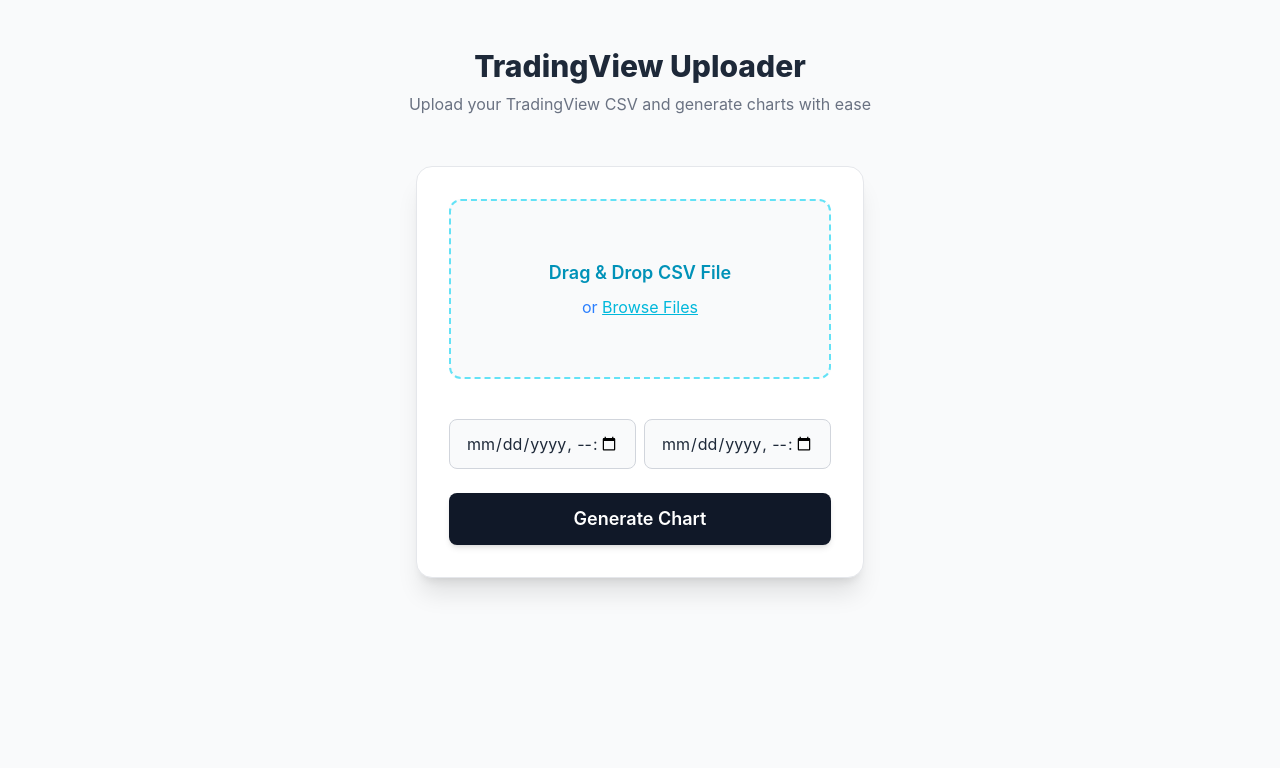
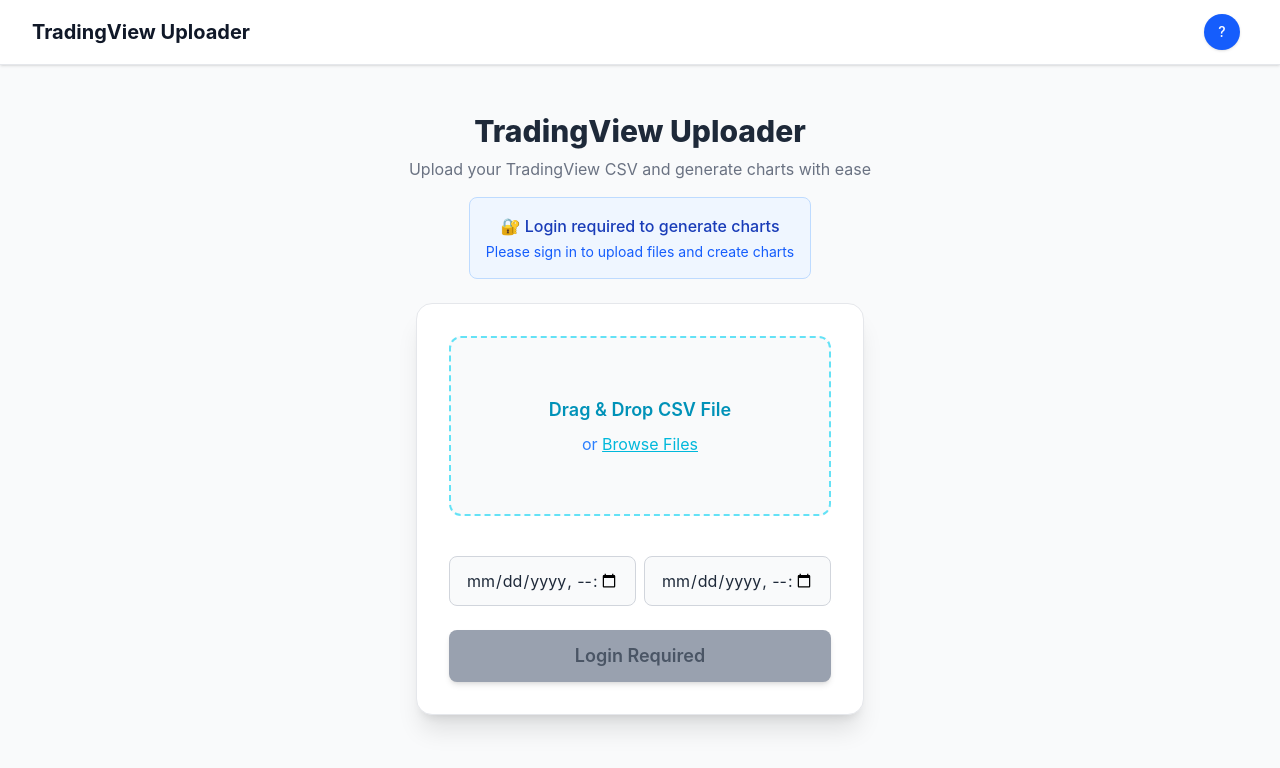
Before and after one commit to flywithpunitt/newfrontend, a React (Vite) app: page / in a window 1280 px wide. Shown: the top 768 px of the page. Built offline with nearby package versions, Linux system fonts and the light colour scheme; no server answers.

Commit message:
Update App.jsx

```diff
--- a/src/App.jsx
+++ b/src/App.jsx
@@ -1,4 +1,4 @@
-import { useState, useRef } from 'react'
+import { useState, useRef, useEffect } from 'react'
 import { Line, Bar, Doughnut } from 'react-chartjs-2'
 import {
   Chart as ChartJS,
@@ -85,6 +85,59 @@
   const [showTradingViewModal, setShowTradingViewModal] = useState(false);
   const [credentialsLoading, setCredentialsLoading] = useState(false);
   const [pendingChartData, setPendingChartData] = useState(null); // Store chart click data while getting credentials
+  const [clickedBarsCount, setClickedBarsCount] = useState(0); // Track number of clicked bars
+  const [clickedBars, setClickedBars] = useState([]); // Store all clicked bars data
+  const [saveButtonText, setSaveButtonText] = useState("Save It (0 bars)"); // Button text state
+
+  // Load existing click count and clicked bars data on component mount
+  useEffect(() => {
+    const loadData = async () => {
+      try {
+        // Load click count
+        const countResponse = await fetch('https://trade-backend-88u2.onrender.com/get-trigger-data-count');
+        if (countResponse.ok) {
+          const countData = await countResponse.json();
+          setClickedBarsCount(countData.count || 0);
+        }
+
+        // Load clicked bars data
+        const barsResponse = await fetch('https://trade-backend-88u2.onrender.com//get-trigger-data');
+        if (barsResponse.ok) {
+          const barsData = await barsResponse.json();
+          setClickedBars(barsData.data || []);
+        }
+      } catch (err) {
+        console.log('Could not load data:', err);
+      }
+    };
+
+    loadData();
+    }, []);
+
+  // Update save button text when clickedBars changes
+  useEffect(() => {
+    setSaveButtonText(`Save It (${clickedBars.length} bars)`);
+  }, [clickedBars]);
+
+  // Function to send clicked bars data to Chrome Extension
+  const saveToChromeExtension = () => {
+    if (clickedBars.length === 0) {
+      console.log('No bars data to save');
+      return;
+    }
+
+    // Send data to Chrome Extension via postMessage
+    window.postMessage({
+      type: "SAVE_TV_BARS",
+      barsData: clickedBars
+    }, "*");
+
+    console.log("✅ Sent bars data to extension:", clickedBars);
+
+    // Show sent feedback
+    setSaveButtonText("✅ Sent!");
+    setTimeout(() => setSaveButtonText(`Save It (${clickedBars.length} bars)`), 2000);
+  };
 
   // Helper to extract script name and timeframe from file name
   function extractInfoFromFileName(fileName) {
@@ -280,7 +333,7 @@
       };
 
       // Send to old Python backend with user's JWT for credential retrieval
-      const response = await fetch('http://localhost:8000/trigger-tradingview', {
+      const response = await fetch('https://trade-backend-88u2.onrender.com/trigger-tradingview', {
         method: 'POST',
         headers: {
           'Content-Type': 'application/json',
@@ -295,6 +348,12 @@
 
       const result = await response.json();
       console.log('✅ TradingView trigger successful:', result);
+
+      // Update click count after successful trigger
+      setClickedBarsCount(prev => prev + 1);
+
+      // Update clicked bars data
+      setClickedBars(prev => [...prev, chartClickData]);
     } catch (error) {
       console.error('❌ TradingView trigger failed:', error);
     }
@@ -320,34 +379,31 @@
       // Extract real-time data from the clicked bar
       const price = dataset.labels[dataIndex]?.split(' ')[0]; // Get just the price without the index
       const volume = dataset.data[dataIndex];
-      const timestamp = dataset.time[dataIndex];
       const source = 'click';
 
       // Validate all required data is present and valid
-      if (!formData.scriptName || !formData.timeframe || !price || !timestamp || !volume || source !== 'click') {
+      if (!formData.scriptName || !formData.timeframe || !price || !volume || source !== 'click') {
         console.warn('❌ Invalid data, skipping trigger:', {
           symbol: formData.scriptName,
           timeframe: formData.timeframe,
           price,
           volume,
-          timestamp,
           source
         });
         return;
       }
 
-      // Build the payload with all required fields
+      // Build the payload with user-selected start/end times (not bar timestamp)
       const chartClickData = {
         symbol: formData.scriptName,
         timeframe: formData.timeframe,
         price: price,
         volume: volume,
-        timestamp: timestamp,
         source: source,
         trendline_color: colorMap[chartTitle],
         jwt_token: localStorage.getItem('token'),
-        start_time: formData.startTime ? formData.startTime.replace('T', ' ') : '', // Replace T with space
-        end_time: formData.endTime ? formData.endTime.replace('T', ' ') : ''        // Replace T with space
+        start_time: formData.startTime ? formData.startTime.replace('T', ' ') : '', // User's selected start time
+        end_time: formData.endTime ? formData.endTime.replace('T', ' ') : ''        // User's selected end time
       };
 
       // Check if user has TradingView credentials
@@ -476,8 +532,28 @@
   }
 
   const handleSubmit = async () => {
+    // Check if user is logged in
+    if (!user) {
+      alert('Please login to generate charts');
+      return;
+    }
+
     if (!selectedFile) return;
     setLoading(true);
+
+    // 🧹 Clear previous bar click data when generating new chart
+    try {
+      await fetch('https://trade-backend-88u2.onrender.com/clear-trigger-data', {
+        method: 'POST'
+      });
+      console.log('🧹 Previous bar click data cleared');
+      // Reset frontend counter and clicked bars
+      setClickedBarsCount(0);
+      setClickedBars([]);
+    } catch (err) {
+      console.log('⚠️ Could not clear previous data:', err);
+    }
+
     // Use the latest formData state
     const script = formData.scriptName || '';
     const timeframe = formData.timeframe || '';
@@ -532,11 +608,44 @@
 
   // Regular user dashboard (for ALL users including admins on home page)
   return (
-    <main className="max-w-7xl mx-auto py-6 sm:px-6 lg:px-8">
-      <div className="px-4 py-6 sm:px-0">
-      <h1 className="text-3xl font-extrabold text-gray-800 mb-2 text-center">TradingView Uploader</h1>
-      <p className="text-gray-500 text-center mb-4">Upload your TradingView CSV and generate charts with ease</p>
+    <>
+      {/* Header with Navigation */}
+      <header className="bg-white shadow-sm border-b border-gray-200 sticky top-0 z-50">
+        <div className="max-w-7xl mx-auto px-4 sm:px-6 lg:px-8">
+          <div className="flex justify-between items-center h-16">
+            <div className="flex items-center">
+              <h1 className="text-xl font-bold text-gray-900">TradingView Uploader</h1>
+            </div>
+            <div className="flex items-center space-x-4">
+              <ProfileIcon />
+            </div>
+          </div>
+        </div>
+      </header>
+
+      <main className="max-w-7xl mx-auto py-6 sm:px-6 lg:px-8">
+        <div className="px-4 py-6 sm:px-0">
+          <h1 className="text-3xl font-extrabold text-gray-800 mb-2 text-center">TradingView Uploader</h1>
+          <p className="text-gray-500 text-center mb-4">Upload your TradingView CSV and generate charts with ease</p>
+
+          {/* Bar Click Counter */}
+          {clickedBarsCount > 0 && (
+            <div className="text-center mb-4">
+              <div className="inline-flex items-center px-4 py-2 bg-blue-100 text-blue-800 rounded-full text-sm font-medium">
+                <span className="mr-2">📊</span>
+                {clickedBarsCount} bar{clickedBarsCount !== 1 ? 's' : ''} clicked
+              </div>
+            </div>
+          )}
         <div className="flex flex-col items-center min-h-[60vh] justify-center">
+          {/* Login Required Message */}
+          {!user && (
+            <div className="mb-6 p-4 bg-blue-50 border border-blue-200 rounded-lg text-center">
+              <p className="text-blue-800 font-medium">🔐 Login required to generate charts</p>
+              <p className="text-blue-600 text-sm mt-1">Please sign in to upload files and create charts</p>
+            </div>
+          )}
+
           <div className="bg-white rounded-2xl shadow-xl border border-gray-200 p-8 max-w-md w-full flex flex-col items-center gap-8">
 
             <div
@@ -594,11 +703,15 @@
               </div>
               <button
                 type="button"
-                className="mt-2 w-full py-3 rounded-lg bg-gray-900 text-white font-semibold text-lg shadow-md hover:bg-gray-800 transition-colors duration-150 focus:outline-none focus:ring-2 focus:ring-cyan-400 focus:ring-offset-2"
-                disabled={loading || !selectedFile}
+                className={`mt-2 w-full py-3 rounded-lg font-semibold text-lg shadow-md transition-colors duration-150 focus:outline-none focus:ring-2 focus:ring-cyan-400 focus:ring-offset-2 ${
+                  !user
+                    ? 'bg-gray-400 text-gray-600 cursor-not-allowed'
+                    : 'bg-gray-900 text-white hover:bg-gray-800'
+                }`}
+                disabled={loading || !selectedFile || !user}
                 onClick={handleSubmit}
               >
-                {loading ? 'Processing...' : 'Generate Chart'}
+                {!user ? 'Login Required' : (loading ? 'Processing...' : 'Generate Chart')}
               </button>
             </div>
           </div>
@@ -755,6 +868,24 @@
                   </div>
                 </div>
               )}
+
+              {/* Save It Button - Only show when there are clicked bars */}
+              {clickedBars.length > 0 && (
+                <div className="text-center mt-8">
+                  <button
+                    onClick={saveToChromeExtension}
+                    className="bg-green-600 hover:bg-green-700 text-white font-bold py-3 px-8 rounded-lg shadow-lg transition-all duration-200 transform hover:scale-105 flex items-center justify-center mx-auto gap-2"
+                  >
+                    <svg className="w-5 h-5" fill="none" stroke="currentColor" viewBox="0 0 24 24">
+                      <path strokeLinecap="round" strokeLinejoin="round" strokeWidth="2" d="M8 7H5a2 2 0 00-2 2v9a2 2 0 002 2h14a2 2 0 002-2V9a2 2 0 00-2-2h-3m-1 4l-3 3m0 0l-3-3m3 3V4" />
+                    </svg>
+                    {saveButtonText}
+                  </button>
+                  <p className="text-gray-500 text-sm mt-2">
+                    Sends clicked bars data to Chrome Extension
+                  </p>
+                </div>
+              )}
             </div>
           )}
         </div>
@@ -772,6 +903,7 @@
         />
       )}
     </main>
+    </>
   );
 };
 
```
